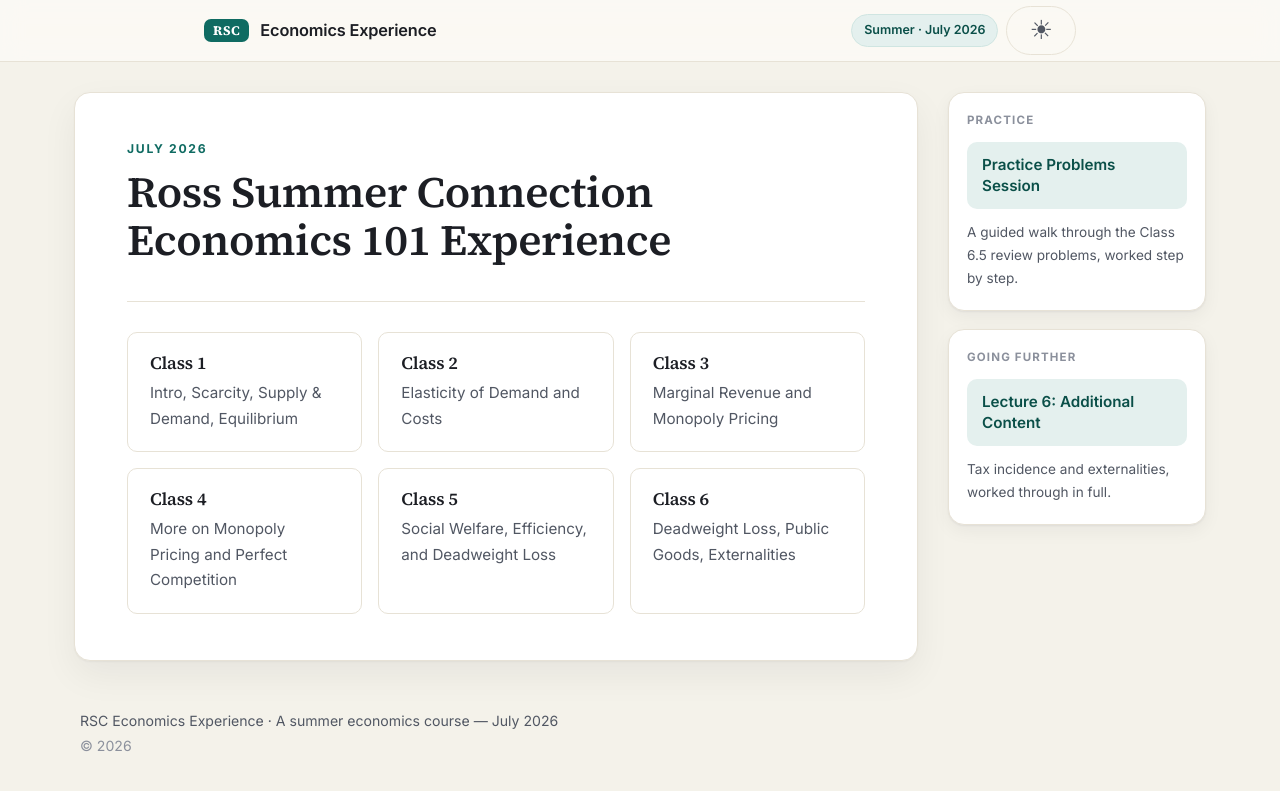
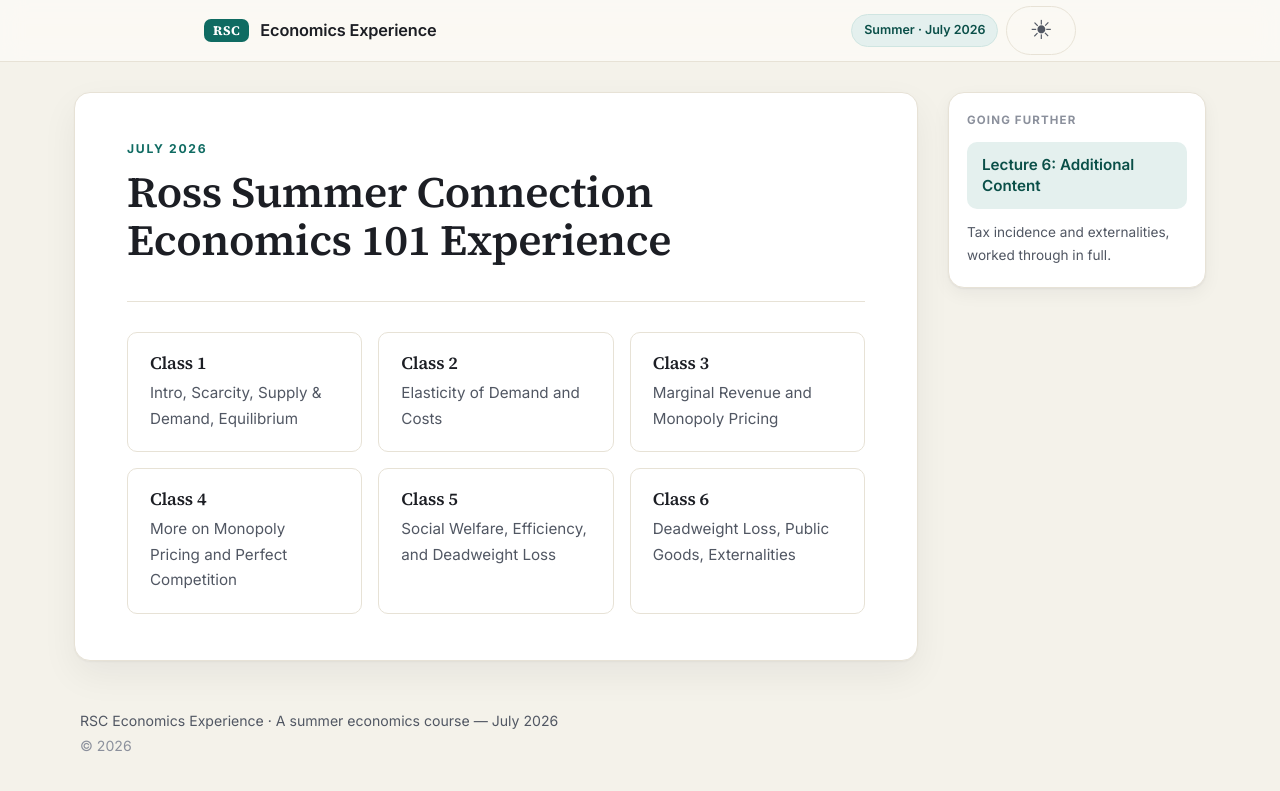
Before and after one commit to menghsuanrexhsieh/rsc2026econslides, a Jekyll site: the page built from index.md, in a window 1280 px wide. Shown: the top 791 px of the page. Built offline with Jekyll 4.4.1, drawn with Linux system fonts in a browser that asks for light colours.

Commit message:
Remove Practice Problems Session button from the home page sidebar
Restores the side rail to the single Going Further card. The
lecture-6h.html deck itself is unchanged and still published, just no
longer linked from the front page.

```diff
--- a/_layouts/default.html
+++ b/_layouts/default.html
@@ -49,11 +49,6 @@
     {% if page.rail %}
     <aside class="side-rail">
       <div class="rail-card">
-        <p class="rail-title">Practice</p>
-        <a class="rail-btn" href="{{ '/slides/lecture-6h.html' | relative_url }}">Practice Problems Session</a>
-        <p class="rail-note">A guided walk through the Class 6.5 review problems, worked step by step.</p>
-      </div>
-      <div class="rail-card" style="margin-top: 18px;">
         <p class="rail-title">Going Further</p>
         <a class="rail-btn" href="{{ '/slides/lecture-06-appendix.html' | relative_url }}">Lecture 6: Additional Content</a>
         <p class="rail-note">Tax incidence and externalities, worked through in full.</p>
```
